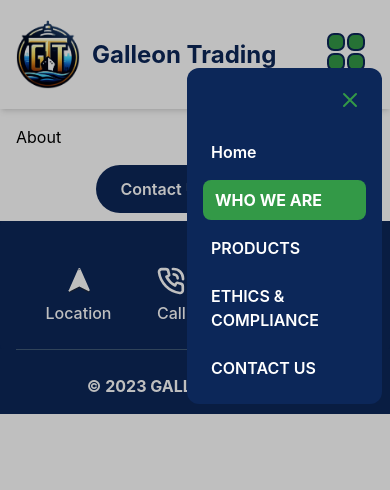
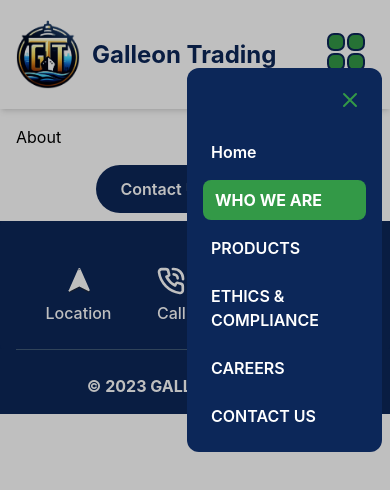
Before and after one commit to sudo-arya/galleon, a React (Create React App) app: page /about in a window 390 px wide. Both pictures are taken after a click on the button 352 px from the left and 51 px from the top of the page. Shown: the top 490 px of the page. Built offline with nearby package versions, Linux system fonts and the light colour scheme.

Commit message:
updated  careers roolback here

```diff
--- a/src/Components/Navbar.jsx
+++ b/src/Components/Navbar.jsx
@@ -336,6 +336,9 @@ const Navbar = () => {
               <Link className={getNavItemClass("/ethics")} to="/ethics">
                 ETHICS & COMPLIANCE
               </Link>
+              <Link className={getNavItemClass("/careers")} to="/ethics">
+                CAREERS
+              </Link>
               <Link className={getNavItemClass("/contact")} to="/contact">
                 CONTACT US
               </Link>
```
